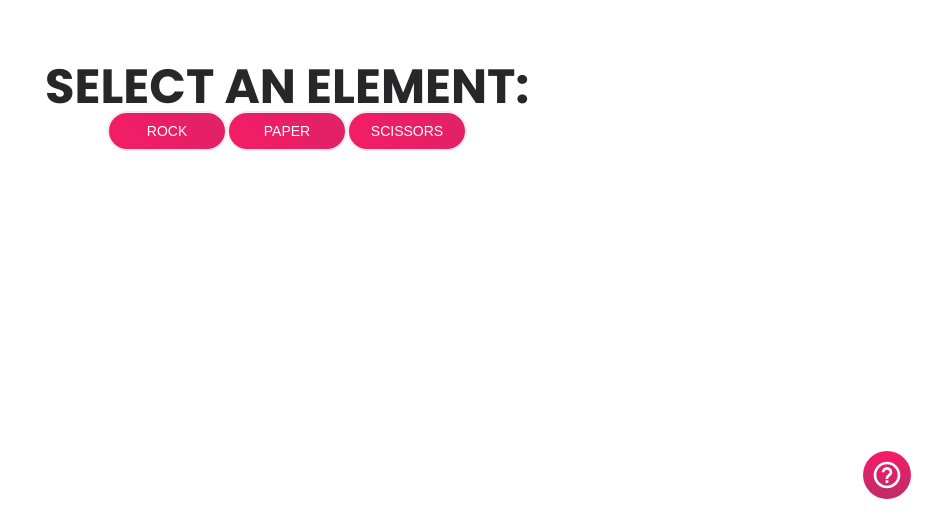
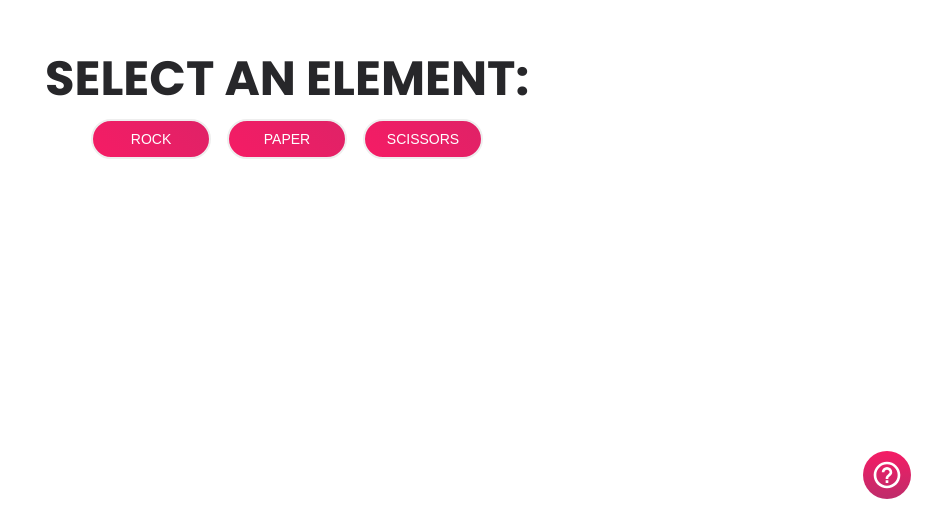
Before and after one commit to markhamori/rps-react-ts, a React (Create React App) app: page /select in a window 1280 px wide. Shown: the part 285-800 px from the top of the page, without its empty margins (353-1280 px from the left). Built offline with nearby package versions, Linux system fonts and the light colour scheme.

Commit message:
Final touches

```diff
--- a/src/components/Main/Main.css
+++ b/src/components/Main/Main.css
@@ -6,9 +6,10 @@
   justify-content: center;
   text-align: center;
   animation: grow 0.4s ease forwards;
+  overflow: hidden;
 }
 
-.main .main__title {
+.main__title {
   padding-bottom: 1rem;
 }
 
--- a/src/components/Select/Select.css
+++ b/src/components/Select/Select.css
@@ -8,7 +8,7 @@
   animation: grow 0.4s ease forwards;
 }
 
-.select__title h1 {
+.select__title {
   padding-bottom: 1rem;
 }
 
--- a/src/index.css
+++ b/src/index.css
@@ -67,6 +67,8 @@ button {
   -o-transition: all 0.4s ease-in-out;
   -webkit-transition: all 0.4s ease-in-out;
   transition: all 0.4s ease-in-out;
+  margin-left: 0.5rem;
+  margin-right: 0.5rem;
 }
 
 button:hover {
```
